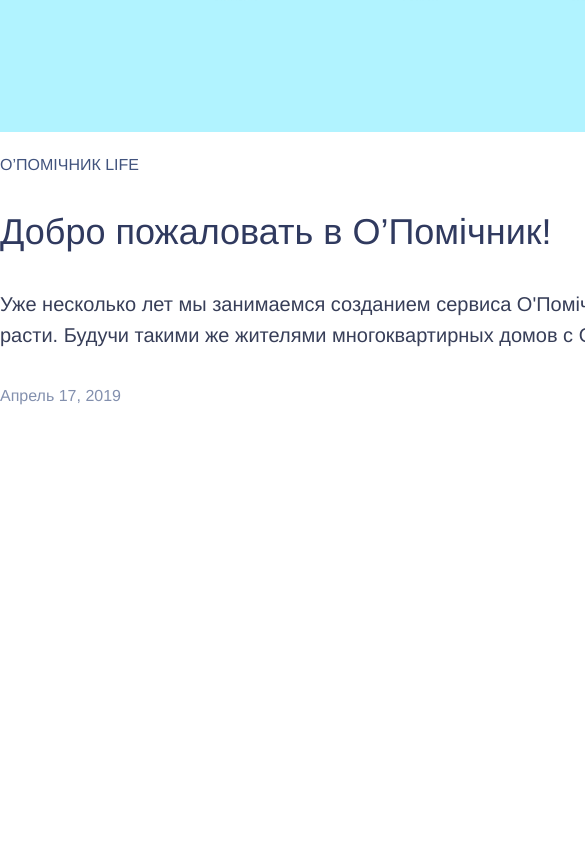
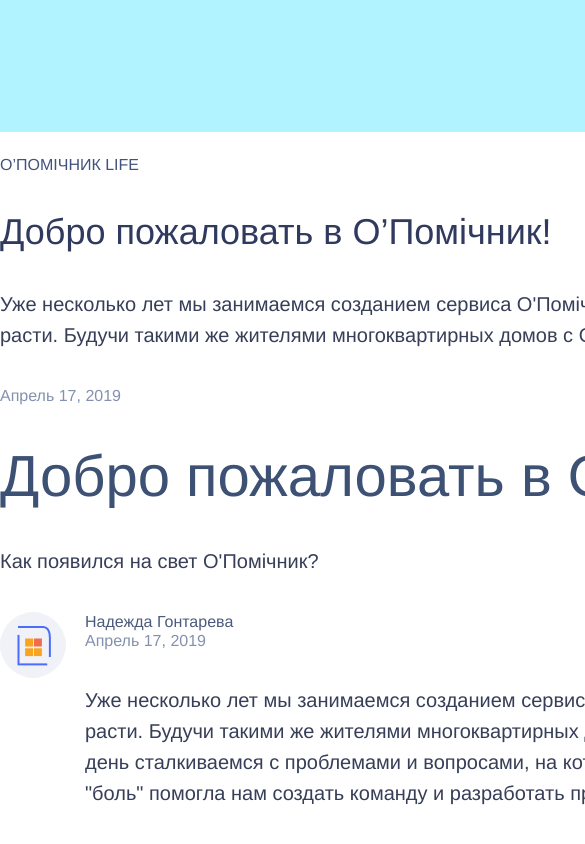
Before and after one commit to AntonUrakov/Helper, a plain HTML site: page index.html in a window 390 px wide. Shown: the part 1882-2726 px from the top of the page, 585 px wide, since content can reach past the window. Before the commit the page ends 2287 px from the top, so only its background shows below. Drawn offline with Linux system fonts and the light colour scheme.

Commit message:
finish without mobile ver.

```diff
--- a/HelperBlog.css
+++ b/HelperBlog.css
@@ -129,8 +129,12 @@ h1, h2, p{
     line-height: 31px;
     text-align: left;
 }
-.text div{
+.text div {
     width: 100%;
+}
+.text h1 {
+    font-size: 58px;
+    line-height: 71px;
 }
 .pictureFaces {
     background: url('faces.png') no-repeat center;
@@ -155,6 +159,15 @@ h1, h2, p{
     font-size: 16px;
     line-height: 20px;
 }
+.userPost {
+    padding-left: 85px;
+    background: url('avatar.png') no-repeat;
+}
+.userName {
+    color: #4C5B7C;
+    font-size: 16px;
+    line-height: 19px;
+}
 .postDate {
     color: #8390AE;
     font-size: 16px;
--- a/index.html
+++ b/index.html
@@ -62,7 +62,15 @@
             Уже несколько лет мы занимаемся созданием сервиса O'Помічник, и все еще продолжаем развиваться и расти. Будучи такими же жителями многоквартирных домов с ОСМД...
         </p>
         <div class="postDate">Апрель 17, 2019</div>
-
+        <h1>
+            Добро пожаловать в O’Помічник!
+        </h1>
+        <p>Как появился на свет O'Помічник?</p>
+        <div class='userPost'>
+            <div class="userName">Надежда Гонтарева</div>
+            <div class="postDate">Апрель 17, 2019</div>
+            <p>Уже несколько лет мы занимаемся созданием сервиса O'Помічник, и все еще продолжаем развиваться и расти.  Будучи такими же жителями многоквартирных домов с ОСМД, мы пришли к тому, что изо дня в день сталкиваемся с проблемами и вопросами, на которые не находим ответов и решений. Именно эта "боль" помогла нам создать команду и разработать продукт.</p>
+        </div>
     </div>
 </body>
 </html>
```
